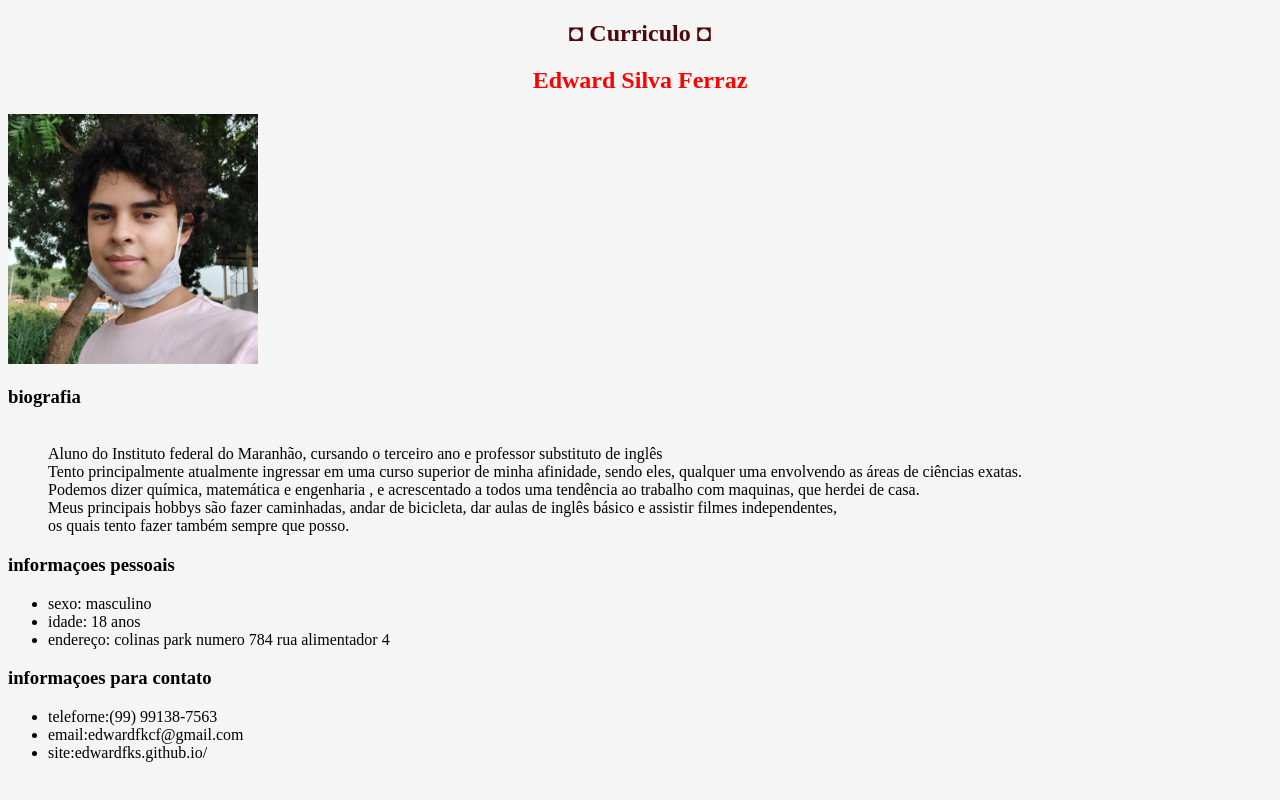
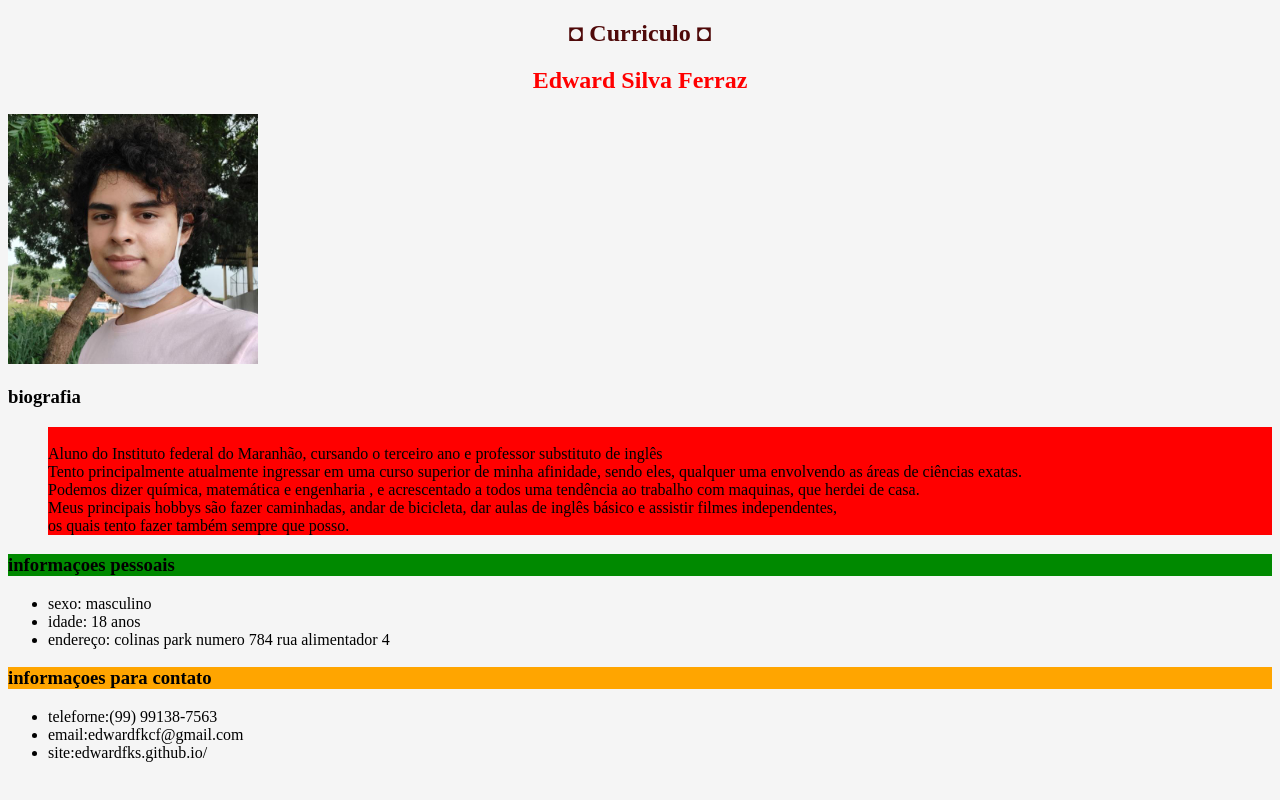
Before and after one commit to edwardfks/edwardfks.github.io, a plain HTML site: page index.html in a window 1280 px wide. Drawn offline with Linux system fonts and the light colour scheme.

Commit message:
Update index.html

```diff
--- a/index.html
+++ b/index.html
@@ -41,7 +41,7 @@
    <section>
     <h3> biografia</h3>
     <ul>
-      <p text-align: center >
+      <p class="red" text-align: center >
         <br>Aluno do Instituto federal do Maranhão, cursando o terceiro ano e professor substituto de inglês<br>
         Tento principalmente atualmente  ingressar em uma curso superior de minha afinidade, sendo eles, qualquer uma envolvendo as áreas de ciências exatas.<br>
         Podemos dizer química, matemática e engenharia , e acrescentado a todos  uma tendência ao trabalho com maquinas, que herdei de casa.<br>
@@ -57,7 +57,7 @@
 
 
   <section>
-    <h3> informaçoes pessoais</h3>
+    <h3 class="green" > informaçoes pessoais</h3>
     <ul>
        <li>sexo: masculino</li>
        <li>idade: 18 anos</li>
@@ -66,7 +66,7 @@
     </ul>
   </section>
   <section>
-    <h3>informaçoes para contato</h3>
+    <h3 class="orange" >informaçoes para contato</h3>
     <ul>
       <li>teleforne:(99) 99138-7563</li>
       <li>email:edwardfkcf@gmail.com</li>
```
